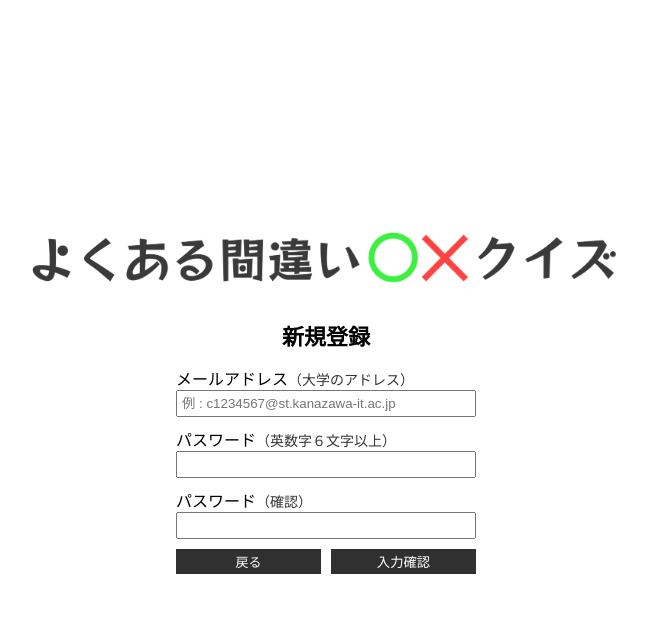
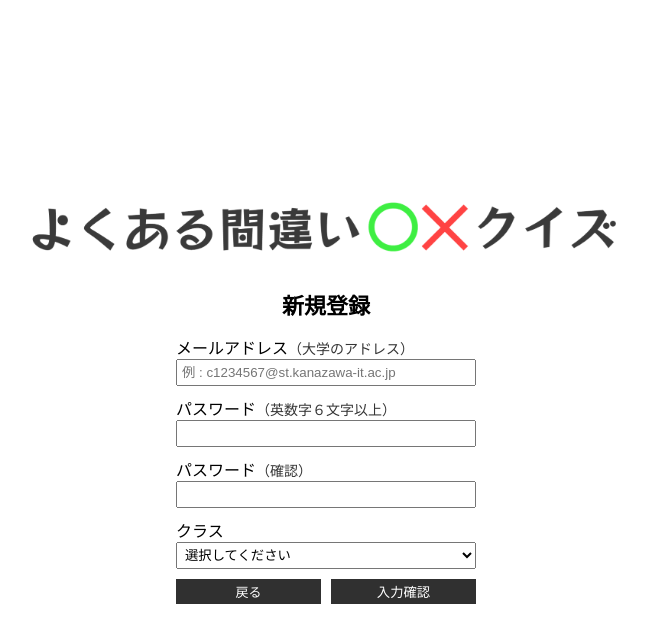
Before and after one commit to sian-ka-suiso/OXquiz, a PHP site: page /OXquiz_MVC/ctrl/sign_up.php in a window 1280 px wide. Shown: the top 643 px of the page, without its empty margins (314-961 px from the left). Run offline with PHP 8.4, Linux system fonts and the light colour scheme; tables that the repository leaves empty or names only in its code hold one stand-in row (values such as "Sample post"); some web fonts are replaced.

Commit message:
新規ログイン時にクラス選択

```diff
--- a/css/sign_up.css
+++ b/css/sign_up.css
@@ -26,7 +26,8 @@ form {
     width: 300px;
 }
 
-.form-group input {
+.form-group input,
+.form-group select {
     padding: 4px;
 }
 
--- a/ctrl/index.php
+++ b/ctrl/index.php
@@ -18,6 +18,7 @@
     $sign_out = isset($_POST['sign_out']) ? $_POST['sign_out'] : "";
     $email = isset($_POST['email']) ? $_POST['email'] : "";
     $login_pass = isset($_POST['login_pass']) ? $_POST['login_pass'] : "";
+    $class_id = isset($_POST['class_id']) ? $_POST['class_id'] : "";
     $step = isset($_POST['step']) ? $_POST['step'] : "";
     $arrErr = array();
 //**************************************************
@@ -74,7 +75,7 @@
 // 新規登録チェック
 //**************************************************
     if($sign_up == true && $email != "" && $login_pass != ""){
-        $result = insertUser($email, $login_pass);
+        $result = insertUser($email, $login_pass, $class_id !== "" ? (int)$class_id : null);
     }
 //**************************************************
 // ゲストログインチェック
--- a/ctrl/mypage.php
+++ b/ctrl/mypage.php
@@ -59,13 +59,17 @@
         $created_at = $userData['created_at'];
         $update_at  = $userData['update_at'];
         $is_admin   = $userData['is_admin'];
+        $class_id   = $userData['class_id'];
     } else {
         // ユーザーが見つからなかった場合の予備処理
         $user_name = "ゲスト";
         $created_at = 0000;
         $update_at = 0000;
         $is_admin = 0;
+        $class_id = 0;
     }
+    //所属クラス名の取得
+    $class_name = (empty($class_id)) ? "なし" : getClassName((int)$class_id);
 //**************************************************
 // HTMLを出力
 //**************************************************
--- a/ctrl/sign_up.php
+++ b/ctrl/sign_up.php
@@ -19,9 +19,13 @@
     $login_pass = isset($_POST['login_pass']) ? $_POST['login_pass'] : "";
     //ログインパスワード（確認）
     $login_pass2 = isset($_POST['login_pass2']) ? $_POST['login_pass2'] : "";
+    //クラスID
+    $class_id = isset($_POST['class_id']) ? $_POST['class_id'] : "";
     //処理ステップ
     $step = isset($_POST['step']) ? $_POST['step'] : "";
     $arrErr = array();
+    //選択可能なクラス一覧を取得
+    $arrClasses = getActiveClasses();
 //**************************************************
 // STEP1（入力）
 //**************************************************
@@ -49,10 +53,15 @@ if ($step == 1) {
         $arrErr['login_pass2'] = "確認用パスワードが一致しません";
     }
 
+    if ($class_id == "") {
+        $arrErr['class_id'] = "クラスを選択してください";
+    }
+
     // エラーがなければセッションにデータを保存し、ステップ2へ
     if (empty($arrErr)) {
         $_SESSION['email'] = $email;
         $_SESSION['login_pass'] = $login_pass;
+        $_SESSION['class_id'] = $class_id;
         header("Location: sign_up_confirm.php");
         exit();
     }
--- a/model/dbfunction.php
+++ b/model/dbfunction.php
@@ -87,7 +87,7 @@ function getUsers(){
 function getUserInfo(int $id) {
     $pdo = db_connect();
     try {
-        $sSql = "SELECT user_name, created_at, update_at, is_admin ";
+        $sSql = "SELECT user_name, created_at, update_at, is_admin, class_id ";
         $sSql .= "FROM user_table ";
         $sSql .= "WHERE id = :id";
 
@@ -116,7 +116,7 @@ function checkEmail(string $email) {
 //**************************************************
 // 新規登録
 //**************************************************
-function insertUser(string $email, string $login_pass) {
+function insertUser(string $email, string $login_pass, ?int $class_id = null) {
 
 	//データベース接続関数の呼び出し
 	$pdo = db_connect();
@@ -125,12 +125,13 @@ function insertUser(string $email, string $login_pass) {
         // PASSWORD_DEFAULT を指定すると、その時点のPHPバージョンで最も安全なアルゴリズムが自動選択されます
         $hashed_pass = password_hash($login_pass, PASSWORD_DEFAULT);
 		//データ検索の条件
-		$sql = "INSERT INTO user_table (email, login_pass) VALUES (:email, :login_pass)";
+		$sql = "INSERT INTO user_table (email, login_pass, class_id) VALUES (:email, :login_pass, :class_id)";
 		//ステートメントハンドラを作成
 		$stmh = $pdo->prepare($sql);
 		//バインドの実行
 		$stmh->bindValue(':email', $email, PDO::PARAM_STR);
         $stmh->bindValue(':login_pass',  $hashed_pass,  PDO::PARAM_STR);
+        $stmh->bindValue(':class_id', $class_id, PDO::PARAM_INT);
 		//SQL文の実行
 		$stmh->execute();
 		//登録成功を返却
@@ -187,6 +188,43 @@ function ResetLoginPass(int $id, string $reset_pass) {
     } catch (PDOException $Exception) {
         die('実行エラー :' . $Exception->getMessage()."<br />");
         return false;
+    }
+}
+
+####################################################################################
+### クラス関連
+####################################################################################
+//**************************************************
+// 有効なクラス（is_active = 1）を全件取得
+//**************************************************
+function getActiveClasses(){
+    $array_result = array();
+    $pdo = db_connect();
+    try {
+        $sSql = "SELECT id, class_name FROM class_table WHERE is_active = 1";
+        $stmh = $pdo->prepare($sSql);
+        $stmh->execute();
+        $array_result = $stmh->fetchAll(PDO::FETCH_ASSOC);
+    } catch (PDOException $Exception) {
+        die('実行エラー :' . $Exception->getMessage() . "<br/>");
+    }
+
+    return $array_result;
+}
+//**************************************************
+// クラス名を取得
+//**************************************************
+function getClassName(int $class_id){
+    $pdo = db_connect();
+    try {
+        $sSql = "SELECT class_name FROM class_table WHERE id = :class_id";
+        $stmh = $pdo->prepare($sSql);
+        $stmh->bindValue(':class_id', $class_id, PDO::PARAM_INT);
+        $stmh->execute();
+
+        return $stmh->fetchColumn();
+    } catch (PDOException $Exception) {
+        die('実行エラー :' . $Exception->getMessage() . "<br/>");
     }
 }
 
--- a/view/sign_up.html
+++ b/view/sign_up.html
@@ -37,6 +37,19 @@
                 <?= isset($arrErr['login_pass2']) ? $arrErr['login_pass2'] : "" ?>
             </div>
         </div>
+        <div class="form-group">
+            <label for="class_id">クラス</label>
+            <select name="class_id" id="class_id">
+                <option value="">選択してください</option>
+                <option value="0" <?= ($class_id === "0" || $class_id === 0) ? 'selected' : '' ?>>所属無し</option>
+                <?php foreach ($arrClasses as $class): ?>
+                <option value="<?= $class['id'] ?>" <?= ($class_id == $class['id']) ? 'selected' : '' ?>><?= $class['class_name'] ?></option>
+                <?php endforeach; ?>
+            </select>
+            <div class="err">
+                <?= isset($arrErr['class_id']) ? $arrErr['class_id'] : "" ?>
+            </div>
+        </div>
         <div class="btn-area">
             <a href="../ctrl/">戻る</a>
             <div>
--- a/view/sign_up_confirm.html
+++ b/view/sign_up_confirm.html
@@ -25,6 +25,11 @@
             <span>パスワード</span>
             <input type="password" id="password" name="login_pass" value="<?= $_SESSION['login_pass']; ?>" readonly>
         </div>
+        <div class="form-group">
+            <span>クラス</span>
+            <input type="text" value="<?= $class_name ?>" readonly>
+            <input type="hidden" name="class_id" value="<?= $_SESSION['class_id'] ?>">
+        </div>
         <div class="btn-area">
             <a href="../ctrl/sign_up.php">戻る</a>
             <button type="submit">登録する</button>
```
Also changed, not shown: ctrl/sign_up_confirm.php (+10 -0 lines), view/mypage.html (+8 -0 lines).
